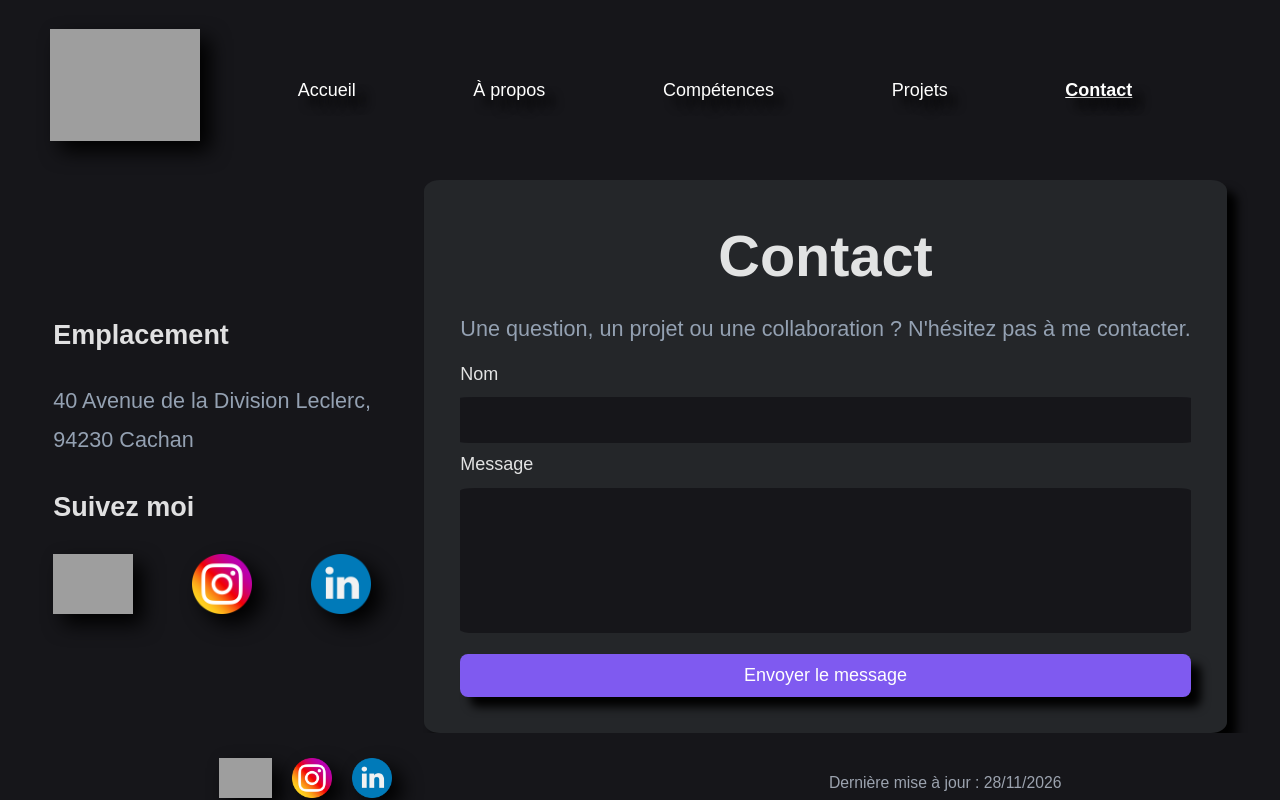
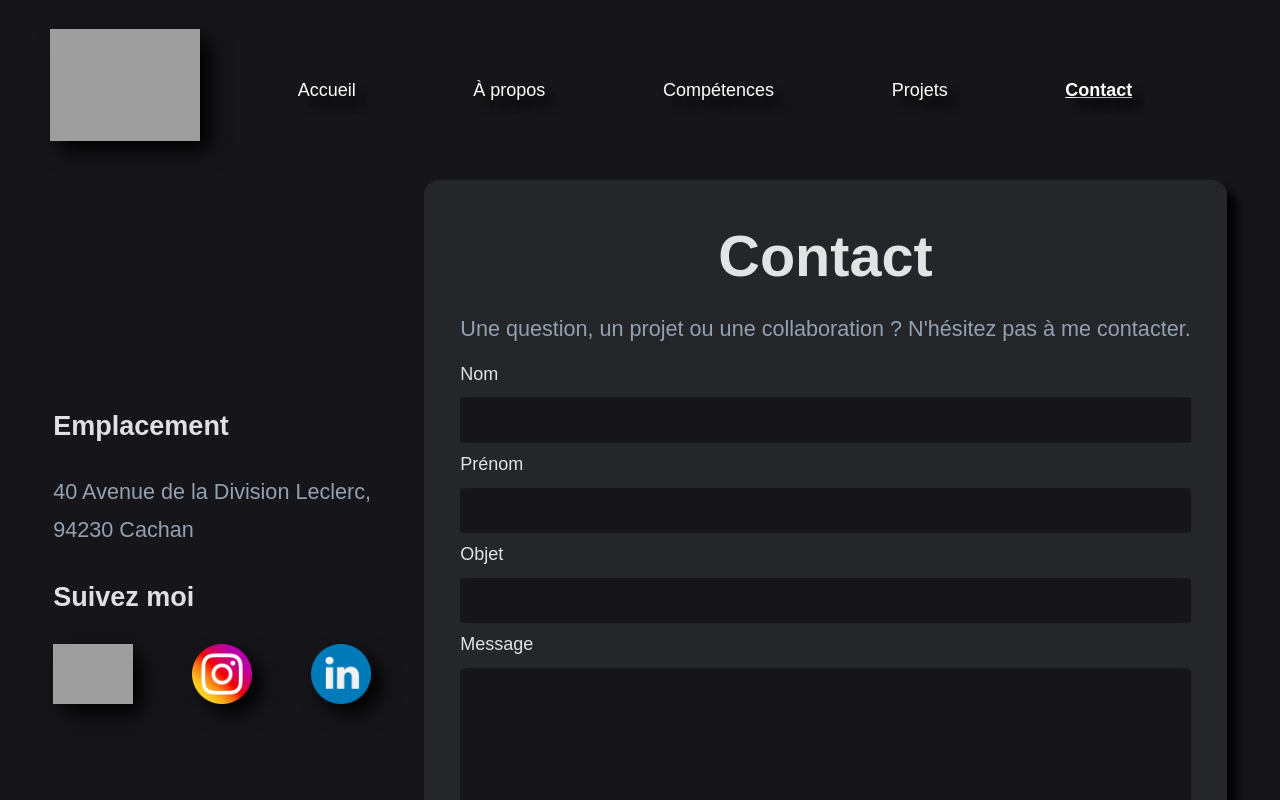
Before and after one commit to userXXIIXII/my-portfolio-vue, a Vue app: page /contact in a window 1280 px wide. Shown: the top 800 px of the page. Built offline with nearby package versions, Linux system fonts and the light colour scheme; grey boxes are pictures that could not be loaded.

Commit message:
Modif du formulaire de contact(qui fonctionne)

```diff
--- a/package.json
+++ b/package.json
@@ -9,6 +9,7 @@
     "preview": "vite preview"
   },
   "dependencies": {
+    "@emailjs/browser": "^4.4.1",
     "vue": "^3.5.24",
     "vue-router": "^4.6.4"
   },
--- a/src/components/Contact.vue
+++ b/src/components/Contact.vue
@@ -33,14 +33,25 @@
         </p>
 
         <form @submit.prevent="handleSubmit" class="contact-form">
+
             <div class="form-group">
-                <label>Nom</label>
-                <input type="text" v-model="form.name" required />
+            <label for="nom">Nom</label>
+            <input id="nom" type="text" v-model="form.nom" required />
             </div>
 
             <div class="form-group">
-                <label>Message</label>
-                <textarea v-model="form.message" required></textarea>
+            <label for="prenom">Prénom</label>
+            <input id="prenom" type="text" v-model="form.prenom" required />
+            </div>
+
+            <div class="form-group">
+            <label for="objet">Objet</label>
+            <input id="objet" type="text" v-model="form.objet" required />
+            </div>
+
+            <div class="form-group">
+            <label for="message">Message</label>
+            <textarea id="message" v-model="form.message" required></textarea>
             </div>
 
             <button type="submit" class="buttonC">
@@ -50,31 +61,50 @@
             <p v-if="success" class="success">
             Message envoyé avec succès !
             </p>
+
         </form>
         </div>
-
 
 </section>
 </template>
 
 <script setup>
 import { reactive, ref } from 'vue'
+import emailjs from '@emailjs/browser'
+
+const form = reactive({
+    nom: '',
+    prenom: '',
+    objet: '',
+    message: ''
+})
 
 const success = ref(false)
 
-const form = reactive({
-  name: '',
-  message: ''
-})
-
-const handleSubmit = () => {
-  console.log(form) // pour test
+const handleSubmit = async () => {
+    console.log('handleSubmit triggered')
+    try {
+        await emailjs.send(
+            import.meta.env.VITE_EMAILJS_SERVICE,
+            import.meta.env.VITE_EMAILJS_TEMPLATE,
+            {
+                nom: form.nom,
+                prenom: form.prenom,
+                objet: form.objet,
+                message: form.message,
+                to_email: import.meta.env.VITE_CONTACT_EMAIL
+            },
+            import.meta.env.VITE_EMAILJS_PUBLIC_KEY
+        )
 
         success.value = true
-
-  // reset du formulaire
-  form.name = ''
+        form.nom = ''
+        form.prenom = ''
+        form.objet = ''
         form.message = ''
+    } catch (error) {
+        console.error('Erreur envoi email:', error)
+    }
 }
 
 import { onMounted } from 'vue'
```
Also changed, not shown: 2 other files (tests, documents, lock files or other folders). Lines whose indentation alone changed are shown as unchanged.
